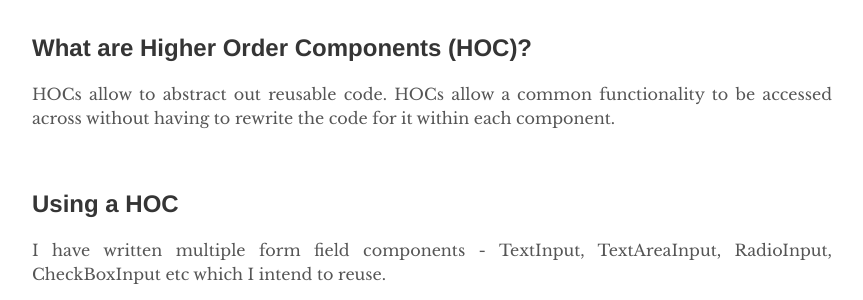
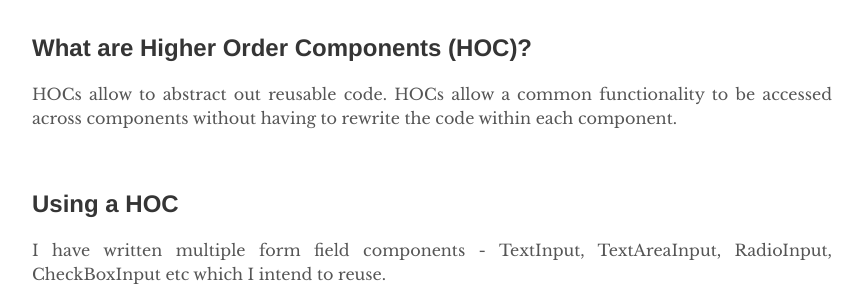
Before and after one commit to dsinecos/dsinecos.github.io, a Jekyll site: the page built from _posts/2018-11-28-Higher-order-components-in-React.md, in a window 1280 px wide. Shown: the part 477-777 px from the top of the page, without its empty margins (208-1071 px from the left). Built offline with Jekyll 4.4.1, drawn with Linux system fonts in a browser that asks for light colours.

Commit message:
update blog

```diff
--- a/_posts/2018-11-28-Higher-order-components-in-React.md
+++ b/_posts/2018-11-28-Higher-order-components-in-React.md
@@ -17,7 +17,7 @@ While the problem is simple I felt it's well suited for a Higher Order Component
 
 ## What are Higher Order Components (HOC)?
 
-HOCs allow to abstract out reusable code. HOCs allow a common functionality to be accessed across without having to rewrite the code for it within each component.
+HOCs allow to abstract out reusable code. HOCs allow a common functionality to be accessed across components without having to rewrite the code within each component.
 
 <br>
 
```
